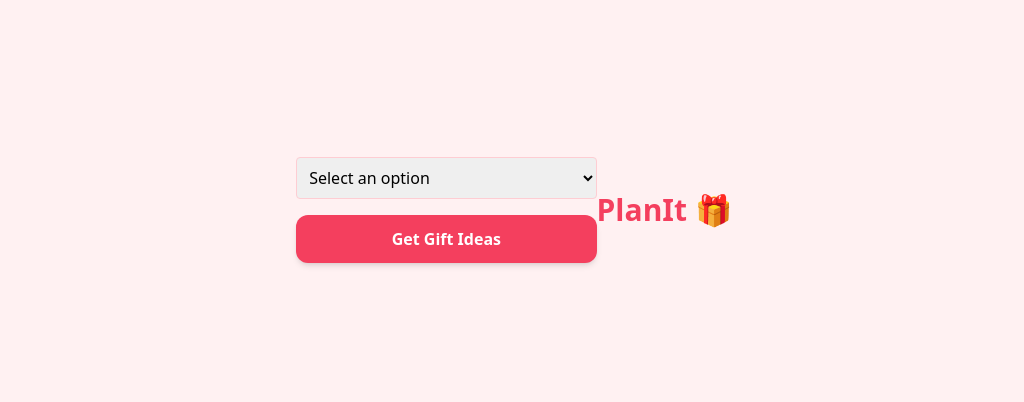
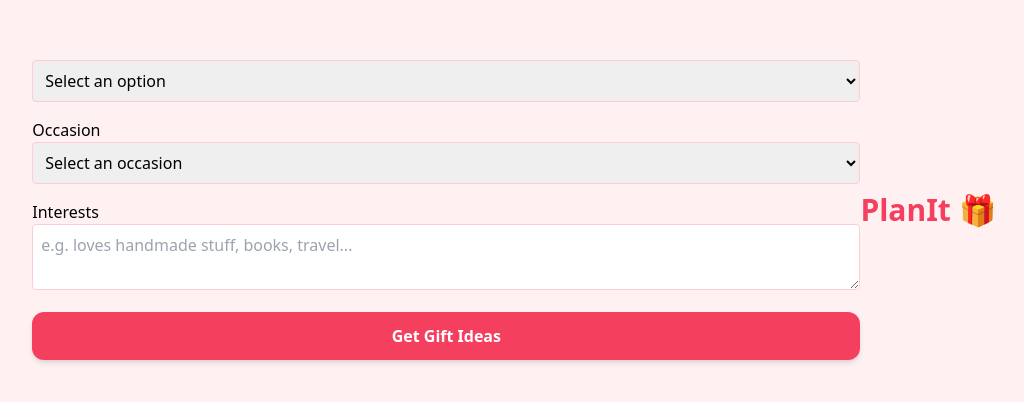
Before and after one commit to 789deepa/planit, a React (Vite) app: page / in a window 1280 px wide. Shown: the part 190-592 px from the top of the page, without its empty margins (126-1150 px from the left). Built offline with nearby package versions, Linux system fonts and the light colour scheme.

Commit message:
implemented submit handling

```diff
--- a/src/components/GiftForm.jsx
+++ b/src/components/GiftForm.jsx
@@ -46,7 +46,39 @@ function GiftForm() {
                 <option value="other">Other</option>
             </select>
 
+            <label htmlFor="occasion">Occasion</label>
 
+            <select
+                id="occasion"
+                name="occasion"
+                value={formData.occasion}
+                onChange={handleChange}
+                className="w-full p-2 rounded border border-rose-200 mb-4"
+            >
+                <option value="">Select an occasion</option>
+                <option value="birthday">Birthday</option>
+                <option value="anniversary">Anniversary</option>
+                <option value="gratitude">Gratitude</option>
+                <option value="surprise">Surprise</option>
+                <option value="valentines_day">Valentines Day</option>
+                <option value="wedding">Wedding</option>
+                <option value="promotion">Promotion</option>
+                <option value="graduation">Graduation</option>
+                <option value="housewarming">Housewarming</option>
+                <option value="festival">Festival</option>
+                <option value="other">Other</option>
+            </select>
+
+            <label htmlFor="interests">Interests</label>
+
+            <textarea
+                id="interests"
+                name="interests"
+                placeholder="e.g. loves handmade stuff, books, travel..."
+                value={formData.interests}
+                onChange={handleChange}
+                className="w-full p-2 rounded border border-rose-200 mb-4"
+            />
             <button
                 type="submit"
                 className="w-full bg-rose-500 text-white py-3 px-4 rounded-xl font-semibold shadow-md hover:bg-rose-600 hover:shadow-lg transition-all duration-200"
```
